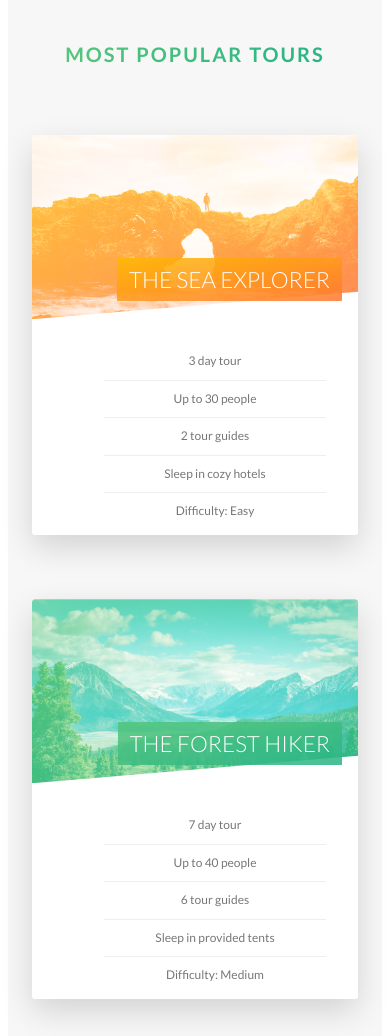
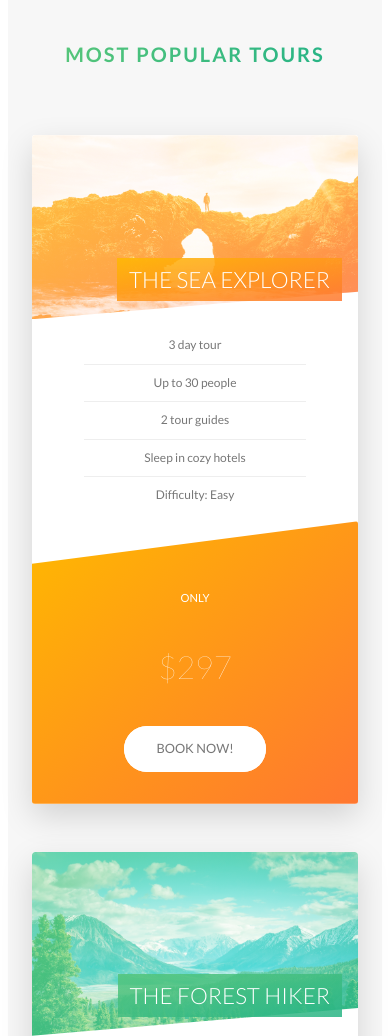
Before and after one commit to samueljmillward/natours-CSS, a website: page index.html in a window 390 px wide. Shown: the part 2920-3956 px from the top of the page. Drawn offline with Linux system fonts and the light colour scheme.

Commit message:
Media queries

```diff
--- a/sass/components/_card.scss
+++ b/sass/components/_card.scss
@@ -1,16 +1,19 @@
 .card {
+
+    // FUNCTIONALITY
     perspective: 150rem;
     -moz-perspective: 150rem;
     position: relative;
     height: 52rem;
 
     &__side {
-        height: 50rem;
+        height: 52rem;
         transition: all .8s ease;
         position: absolute;
         top: 0;
         left: 0;
         width: 100%;
+        -webkit-backface-visibility: hidden;
         backface-visibility: hidden;
         border-radius: 3px;
         overflow: hidden;
@@ -37,6 +40,7 @@
         }
     }
 
+
     &:hover &__side--front {
         transform: rotateY(-180deg);
     }
@@ -45,6 +49,8 @@
         transform: rotateY(0);
     }
 
+
+    // FRONT SIDE STYLING
     &__picture {
         background-size: cover;
         height: 23rem;
@@ -58,10 +64,12 @@
             background-image: linear-gradient(to right bottom, $color-secondary-light, $color-secondary-dark),
             url(../img/nat-5.jpg);
         }
+
         &--2 {
             background-image: linear-gradient(to right bottom, $color-primary-light, $color-primary-dark),
             url(../img/nat-6.jpg);
         }
+
         &--3 {
             background-image: linear-gradient(to right bottom, $color-tertiary-light, $color-tertiary-dark),
             url(../img/nat-7.jpg);
@@ -78,14 +86,15 @@
         top: 12rem;
         right: 2rem;
         width: 75%;
+
     }
 
-    &__heading-span  {
+    &__heading-span {
         padding: 1rem 1.5rem;
         -webkit-box-decoration-break: clone;
         box-decoration-break: clone;
 
-           &--1 {
+        &--1 {
             background-image: linear-gradient(to right bottom,
             rgba($color-secondary-light, .85),
             rgba($color-secondary-dark, .85));
@@ -117,13 +126,14 @@
                 font-size: 1.5rem;
                 padding: 1rem;
 
-                    &:not(:last-child) {
-                        border-bottom: 1px solid $color-grey-light-2;
-                    }
-               }
+                &:not(:last-child) {
+                    border-bottom: 1px solid $color-grey-light-2;
+                }
+            }
         }
     }
 
+    // FRONT SIDE STYLING
     &__cta {
         position: absolute;
         top: 50%;
@@ -148,4 +158,52 @@
         font-size: 6rem;
         font-weight: 100;
     }
+
+    @include respond(tab-port) {
+        height: auto;
+        border-radius: 3px;
+        background-color: $color-white;
+        box-shadow: 0 1.5rem 4rem rgba($color-black, .15);
+
+        &__side {
+            height: auto;
+            position: relative;
+            box-shadow: none;
+
+            &--back {
+                transform: rotateY(0);
+                clip-path: polygon(0 15%, 100% 0, 100% 100%, 0% 100%);
+            }
+        }
+
+        &:hover &__side--front {
+            transform: rotateY(0);
+        }
+
+
+        &__details {
+            padding: 1rem 3rem;
+
+            ul {
+                padding-left: 0;
+            }
+        }
+
+        &__cta {
+            position: relative;
+            top: 0%;
+            left: 0;
+            transform: translate(0);
+            width: 100%;
+            padding: 7rem 4rem 4rem 0rem;
+        }
+
+        &__price-box {
+            margin-bottom: 3rem;
+        }
+
+        &__price-value {
+            font-size: 4rem;
+        }
+    }
 }
```
Also changed, not shown: css/style.css.
